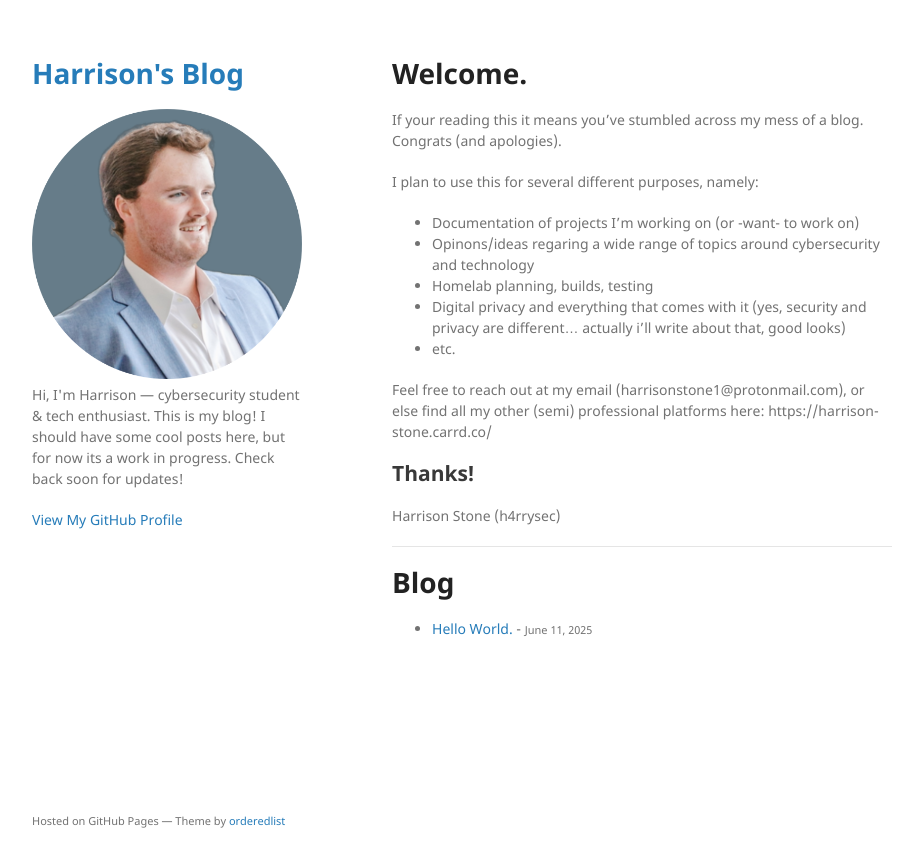
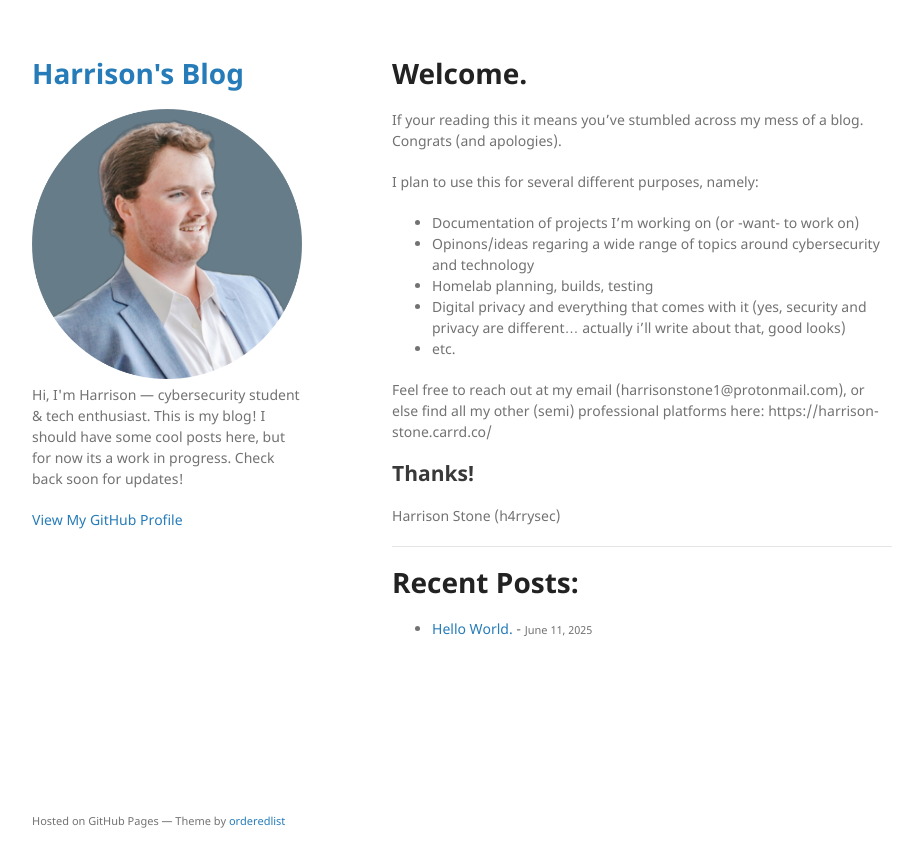
Before and after one commit to h4rrysec/h4rrysec.github.io, a Jekyll site: the page built from index.md, in a window 1280 px wide. Shown: the top 867 px of the page, without its empty margins (178-1101 px from the left). Built offline with Jekyll 4.4.1, drawn with Linux system fonts in a browser that asks for light colours; our own code applies the rules of GitHub Pages for plain Markdown files.

Commit message:
adjusted homepage

```diff
--- a/index.md
+++ b/index.md
@@ -21,7 +21,7 @@ Harrison Stone (h4rrysec)
 
 -------------------------------------------------------------
 
-<h1>Blog</h1>
+<h1>Recent Posts:</h1>
 
 <ul>
   {% for post in site.posts %}
```
